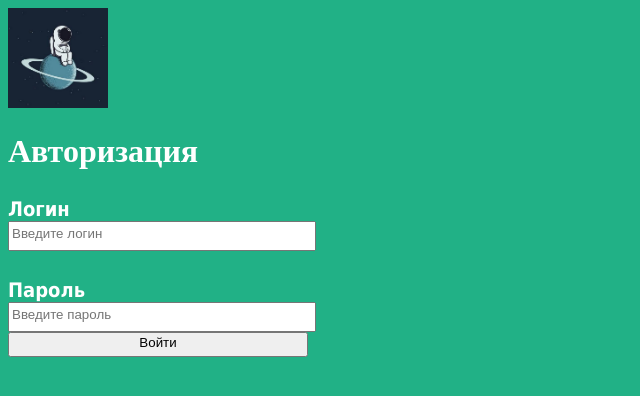
After one commit to BIGbratik/FirstWebPage, a Django app: page /auth/ in a window 1280 px wide. The commit adds this page. Shown: the top 396 px of the page, without its empty margins (0-640 px from the left). Run offline with Django 5.2, Linux system fonts and the light colour scheme.

Commit message:
Создание формы авторизации

```diff
--- a/articles/static/css/article.css
+++ b/articles/static/css/article.css
@@ -56,7 +56,7 @@ a {
     color: #ffffff;
 }
 
-.article_form, .register_form {
+form {
     display: block;
     width: 300px;
     margin-left: 0;
--- a/articles/templates/archive.html
+++ b/articles/templates/archive.html
@@ -12,6 +12,7 @@
         <div class="header_func">
             <a href="/article/new">Создать новую статью</a>
             <a href="/register">Регистрация</a>
+            <a href="/auth">Вход</a>
         </div>
     </div>
     <div class="archive">
--- /dev/null
+++ b/articles/templates/auth_form.html
@@ -0,0 +1,26 @@
+<!DOCTYPE html>
+<html>
+
+<head>
+    <title>Авторизация</title>
+    <link rel="stylesheet" href="{{ STATIC_URL }}/static/css/article.css">
+</head>
+
+<body>
+    <div class="header">
+        <img class="article_img" src="{{ STATIC_URL }}/static/images/lonely_spaceman.jpg" alt="Одинокий космонавт">
+    </div>
+    <div class="content">
+        <h1>Авторизация</h1>
+        <form class="auth_form" method="POST">{% csrf_token %}
+            <h4>Логин</h4>
+            <input type="text" name="login" placeholder="Введите логин" value="{{ form.login }}">
+            <h4>Пароль</h4>
+            <input type="password" name="password" placeholder="Введите пароль" value="{{ form.password }}">
+            <input type="submit" value="Войти">
+        </form>
+        {{ form.errors }}
+    </div>
+</body>
+
+</html>
--- a/firstwebpage/urls.py
+++ b/firstwebpage/urls.py
@@ -25,5 +25,6 @@ urlpatterns = [
     path('archive/',views.archive, name='archive'),
     re_path(r'^article/(?P<article_id>\d+)$', views.get_article, name='get_article'),
     path('article/new',views.create_post, name="create_post"),
-    path('register/',views.register,name='register')
+    path('register/',views.register,name='register'),
+    path('auth/',views.auth,name='auth')
 ]
--- a/flatpages/views.py
+++ b/flatpages/views.py
@@ -2,6 +2,7 @@ from django.shortcuts import render, redirect
 from django.http import HttpResponse, Http404
 from django import template
 from django.contrib.auth.models import User
+from django.contrib.auth import authenticate,login
 from articles.models import Article
 
 def home(request):
@@ -63,10 +64,10 @@ def register(request):
             try:
                 User.objects.get(username=form["login"])
                 form['errors'] = u"Такой логин уже зарегестрирован"
-                return render(request, 'register_form.html', {})
+                return render(request, 'register_form.html', {'form': form})
             except:
                 # если поля заполнены без ошибок
-                article = User.objects.create_user(form["login"],form["email"],form["password"])
+                User.objects.create_user(form["login"],form["email"],form["password"])
                 # переход в архив
                 return redirect('archive')
         else:
@@ -76,3 +77,30 @@ def register(request):
     else:
         # просто вернуть страницу с формой, если метод GET
         return render(request, 'register_form.html', {})
+
+def auth(request):
+    if request.method == "POST":
+        # обработать данные формы, если метод POST
+        form = {
+            'login': request.POST["login"],
+            'password': request.POST["password"]
+        }
+        # в словаре form будет храниться информация, введенная пользователем
+        if form["login"] and form["password"]:
+                user = authenticate(username=form["login"], password=form["password"])
+
+                if user:
+                    # если поля заполнены без ошибок
+                    login(request, user)
+                    # переход в архив
+                    return redirect('archive')
+                else:
+                    form['errors'] = u"Введённые данные неверны"
+                    return render(request, 'auth_form.html', {'form': form})
+        else:
+            # если введенные данные некорректны
+            form['errors'] = u"Не все поля заполнены"
+            return render(request, 'auth_form.html', {'form': form})
+    else:
+        # просто вернуть страницу с формой, если метод GET
+        return render(request, 'auth_form.html', {})
```
Also changed, not shown: db.sqlite3.
